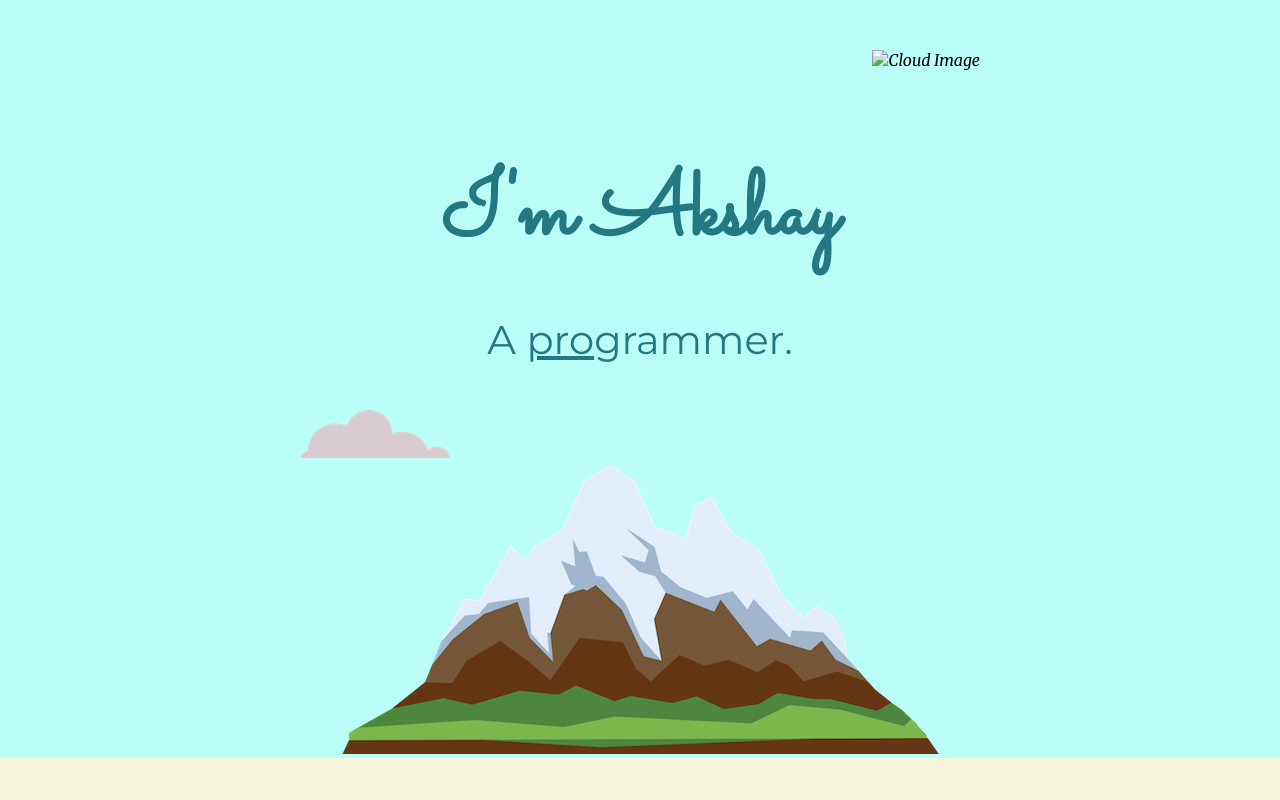
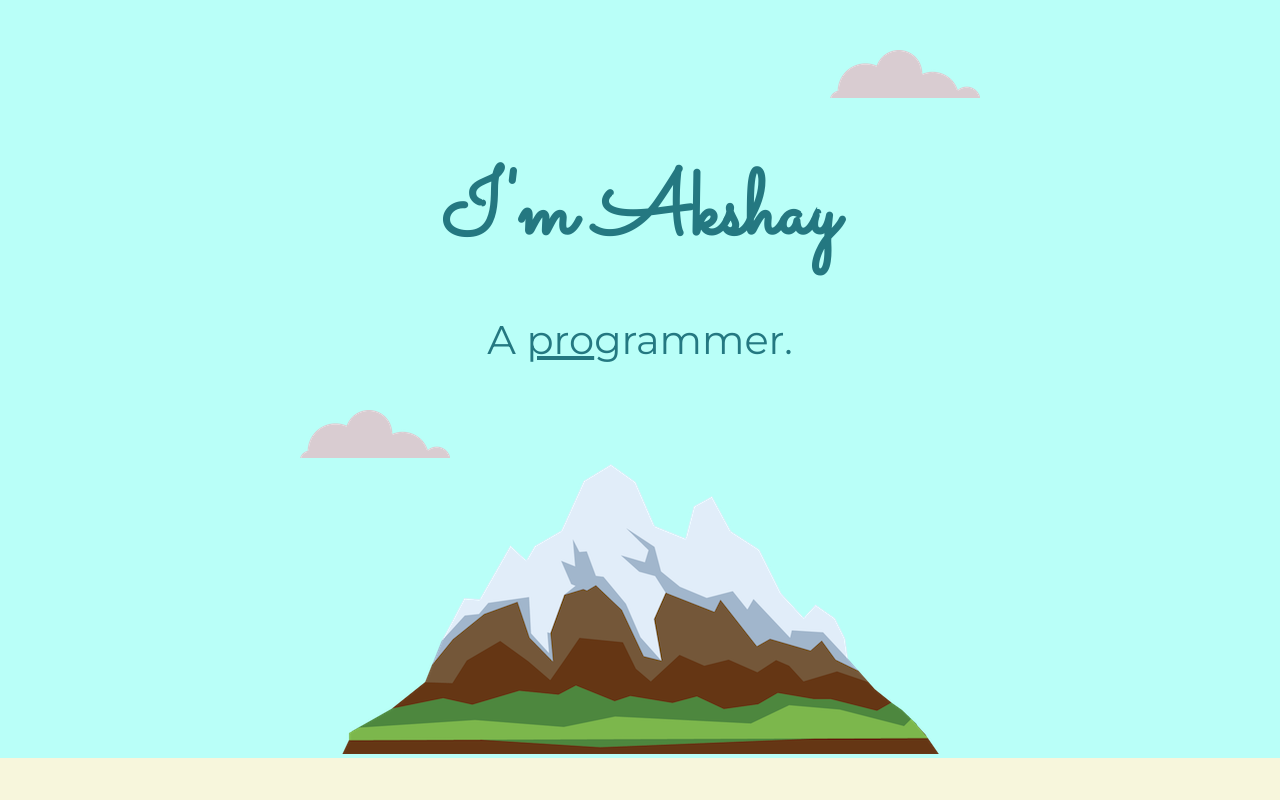
Before and after one commit to akshayr-18/personal_website, a plain HTML site: page index.html in a window 1280 px wide. Shown: the top 800 px of the page. Drawn offline with Linux system fonts and the light colour scheme.

Commit message:
Update index.html
Missed 1 filepath updation.

```diff
--- a/index.html
+++ b/index.html
@@ -14,7 +14,7 @@
 
 <body>
   <div class="text-container">
-    <img class="top-cloud" src="images/cloud.png" alt="Cloud Image">
+    <img class="top-cloud" src="cloud.png" alt="Cloud Image">
     <h1>I'm Akshay</h1>
     <h2>A <span class="pro">pro</span>grammer.</h2>
     <img class="bottom-cloud" src="cloud.png" alt="Cloud Image">
```
